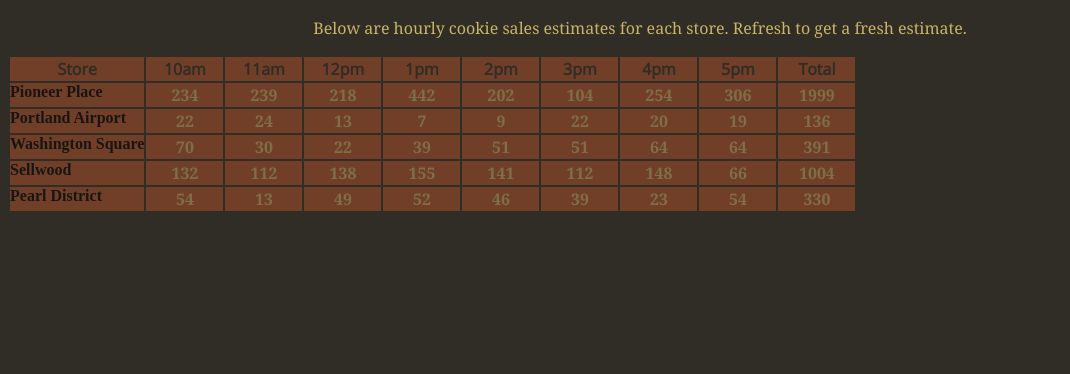
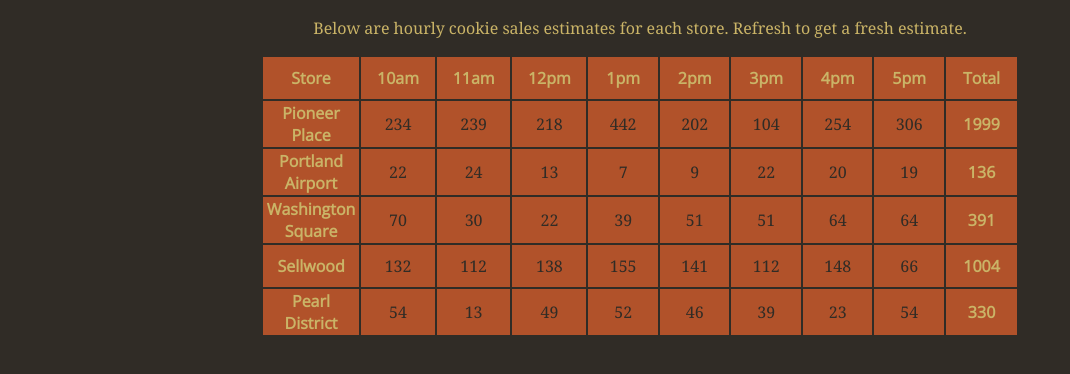
Before and after one commit to Doktor-Doom/cookie-stand-1, a plain HTML site: page index.html in a window 1280 px wide. Shown: the part 210-584 px from the top of the page, without its empty margins (0-1070 px from the left). Drawn offline with nearby package versions, Linux system fonts and the light colour scheme.

Commit message:
Fixed table bugs, adjutsed styling

```diff
--- a/index.html
+++ b/index.html
@@ -17,9 +17,7 @@
         <h2>Welcome to the cookie estimator.</h2>
         <p>Below are hourly cookie sales estimates for each store. Refresh to get a fresh estimate.</p>
       </header>
-      <div> <!-- Location for lists -->
-      </div>
-      <table>
+        <table>
         <tbody>
           <tr>
             <th>Store</th>
--- a/main.js
+++ b/main.js
@@ -62,38 +62,7 @@ var pearlDist = {
 // Store and store hours array
 var storeItemIds = [pioneerPlace, pdxAirport, waSquare, sellwood, pearlDist];
 var storeHours = ["10am", "11am", "12pm", "1pm", "2pm", "3pm", "4pm", "5pm"];
-
-// hourly cookie simulator and post to page
-// for (var storeIndex = 0; storeIndex < storeItemIds.length; storeIndex++) {
-//   cookiesHourlySim(storeItemIds[storeIndex]); // call function for each store
-//
-//     function cookiesHourlySim(store) {
-//       var cookiesTotal = 0; // sums hourly estimates for daily total
-//       var newElement = document.createElement('ul'); // create ul for each store
-//       var ulNameText = document.createTextNode(store.location); // store name as text node
-//       newElement.appendChild(ulNameText); //append name to ul
-//       var ulPosition = document.getElementsByTagName('div')[0]; // find location for ul
-//       ulPosition.appendChild(newElement); // post to page
-//
-//       for (var index = 0; index < storeHours.length; index++) {
-//         var cookiePurchase = Math.floor(store.custHourlySim() * store.avgSale) // estimates sales for hour
-//         cookiesTotal += cookiePurchase; // sums total sales
-//         var newListItem = document.createElement('li'); // create li for each hour
-//         var listItemText = document.createTextNode(storeHours[index] + ": " + cookiePurchase) // create text for hourly li
-//         newListItem.appendChild(listItemText); // add text to li
-//         var liPosition = document.getElementsByTagName('ul')[storeIndex]; // get location post to page
-//         liPosition.appendChild(newListItem); // post element & text to page
-//         store.cookieSimArray.push(cookiePurchase); // push estimate to store array
-//       };
-//         // add total sales to bottom of store list
-//         var newListItem = document.createElement('li');
-//         var listItemText = document.createTextNode("Total" + ": " + cookiesTotal);
-//         newListItem.appendChild(listItemText);
-//         var liPosition = document.getElementsByTagName('ul')[storeIndex];
-//         liPosition.appendChild(newListItem);
-//         }
-//       }
-
+// Create table header for store hours
 function tableHeader() {
   for (var tableIndex = 0; tableIndex < storeHours.length; tableIndex++) {
     var newTableHours = document.createElement('th');
@@ -102,7 +71,7 @@ function tableHeader() {
     var thPosition = document.getElementsByTagName('tr')[0];
     thPosition.appendChild(newTableHours);
     };
-
+    // Add total header
     var tableTotal = document.createElement('th');
     var tableTotalText = document.createTextNode('Total');
     tableTotal.appendChild(tableTotalText);
@@ -111,17 +80,22 @@ function tableHeader() {
     }
 
   tableHeader()
-
+// Create store rows, get store names as row headers, populate with sales simulations
   for (var storeIndex = 0; storeIndex < storeItemIds.length; storeIndex++) {
     cookiesHourlySim(storeItemIds[storeIndex]); // call function for each store
 
     function cookiesHourlySim(store) {
       var cookiesTotal = 0; // sums hourly estimates for daily total
-      var newTableElement = document.createElement('tr'); // create tr for each store
-      var trNameText = document.createTextNode(store.location); // store name as text node
-      newTableElement.appendChild(trNameText); //append name to tr
+      var newTableElement = document.createElement('tr');
       var trPosition = document.getElementsByTagName('tbody')[0]; // find location for tr
       trPosition.appendChild(newTableElement); // post to page
+      // create tr for each store
+      var thStoreName = document.createElement('th');
+      var thNameText = document.createTextNode(store.location); // store name as text node
+      thStoreName.appendChild(thNameText); //append name to tr
+      var thStorePosition =
+      document.getElementsByTagName('tr')[storeIndex + 1];
+      thStorePosition.appendChild(thStoreName);
 
       for (var tableIndex = 0; tableIndex < storeHours.length; tableIndex++) {
         var cookiePurchase = Math.floor(store.custHourlySim() * store.avgSale) // estimates sales for hour
@@ -134,7 +108,7 @@ function tableHeader() {
         store.cookieSimArray.push(cookiePurchase); // push estimate to store array
     };
     // add total sales to bottom of store list
-      var newTotalItem = document.createElement('td');
+      var newTotalItem = document.createElement('th');
       var totalText = document.createTextNode(cookiesTotal);
       newTotalItem.appendChild(totalText);
       var tdTotalPosition = document.getElementsByTagName('tr')[storeIndex + 1];
--- a/styles.css
+++ b/styles.css
@@ -42,15 +42,21 @@ p {
   text-align: center;
 }
 
+table {
+  width: 60%;
+  margin-left: auto;
+  margin-right: auto;
+}
+
 tbody {
-  font-weight: bold;
   background-color: #B1522A;
-  opacity: 0.5;
   }
 
 th {
+  width: 100px;
+  height: 40px;
   font-family: Open Sans, sans-serif;
-  color: #302C26;
+  color: #CAB467;
   text-align: center;
   font-weight: bold;
 }
@@ -58,7 +64,7 @@ th {
 
 td {
   font-family: Georgia, serif;
-  color: #CAB467;
+  color: #302C26;
   list-style-type: none;
   text-align: center;
   width: 75px;
```
